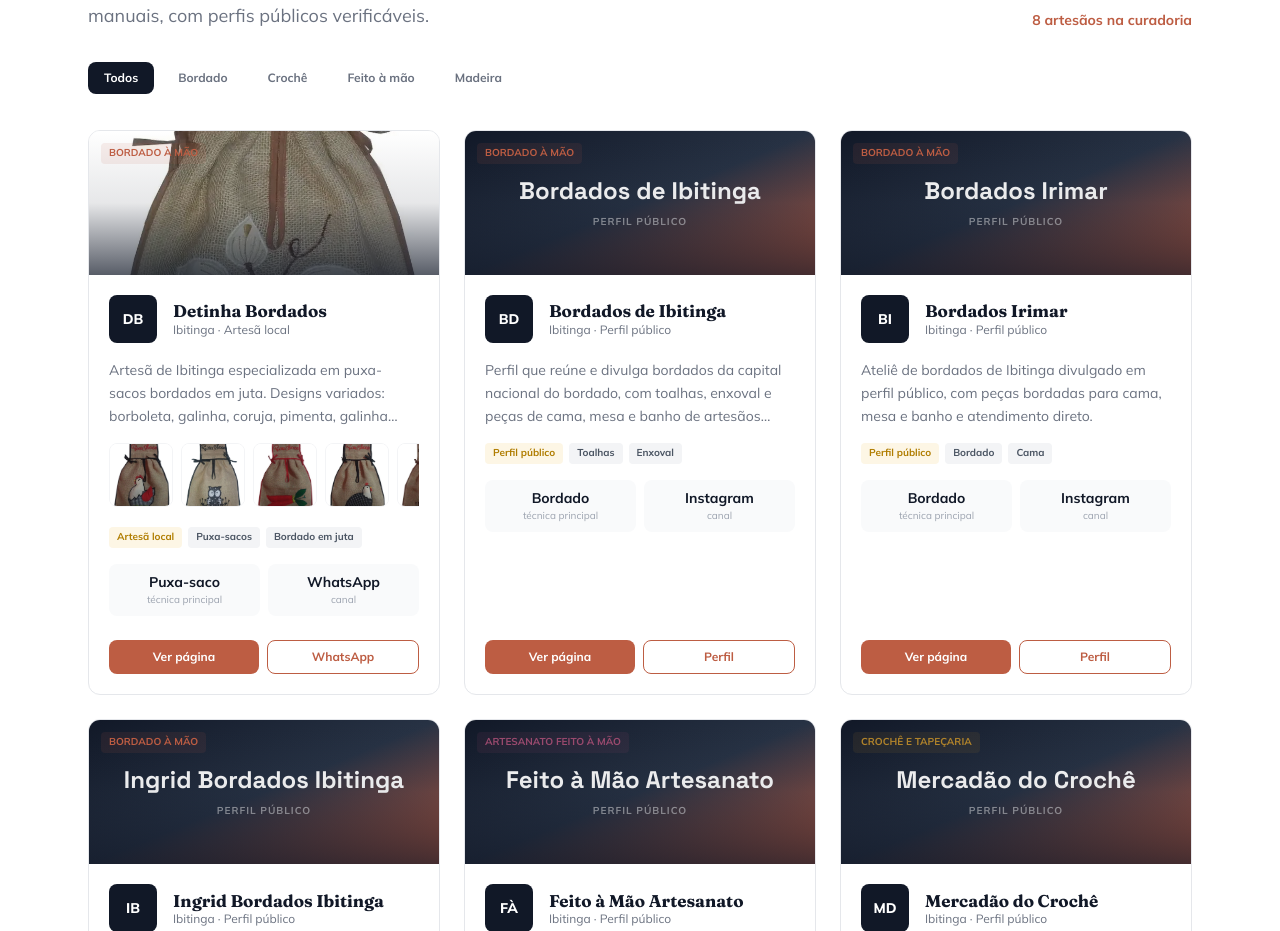
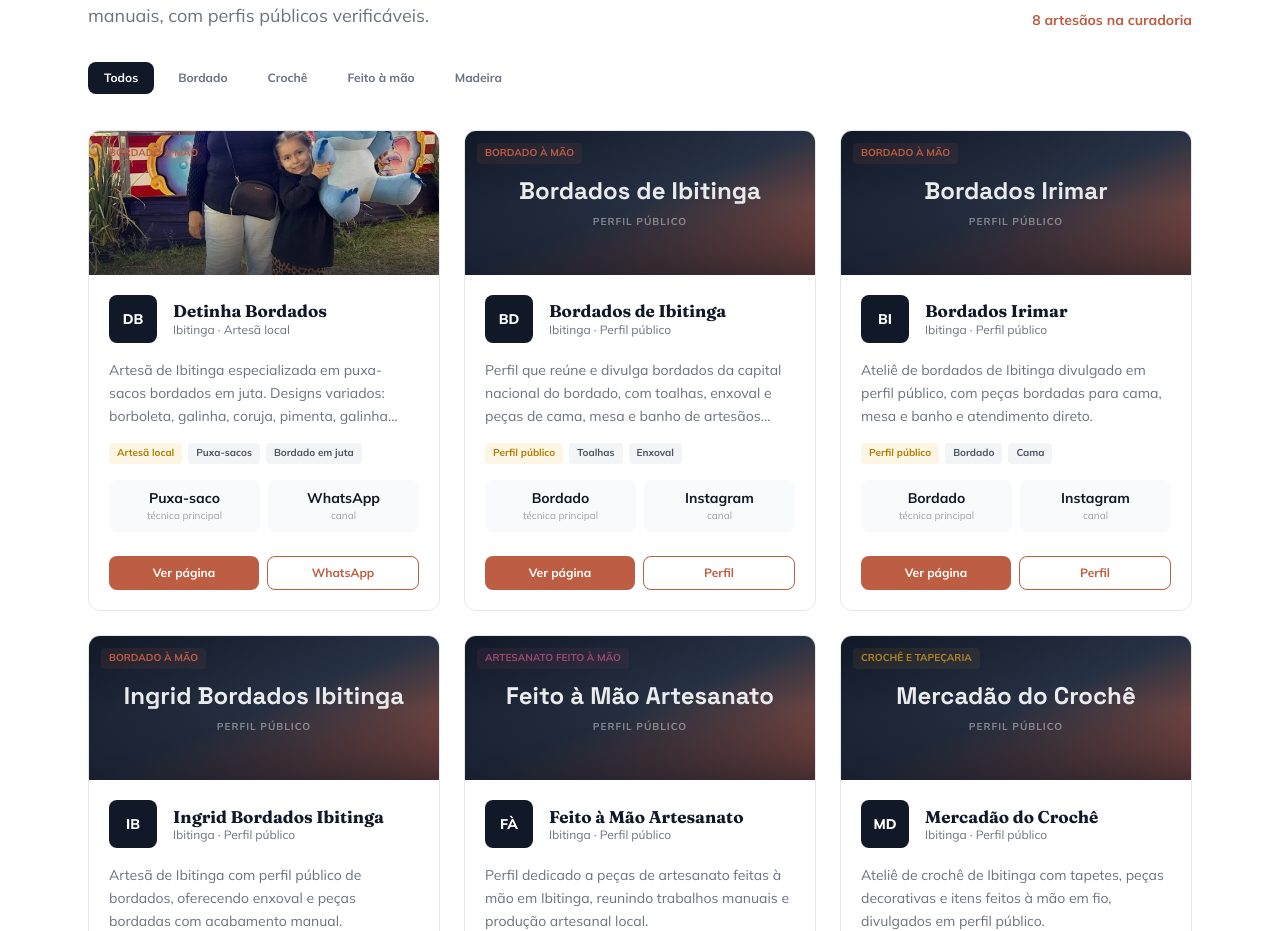
Before and after one commit to Pedro-Pizzi/ibitinga-ponto-a-ponto, a React (Vite) app: page / in a window 1280 px wide. Shown: the part 5447-6378 px from the top of the page. Built offline with nearby package versions, Linux system fonts and the light colour scheme.

Commit message:
fix(artesaos): foto pessoal Detinha na capa, galeria só no modal

```diff
--- a/src/components/Artesaos.jsx
+++ b/src/components/Artesaos.jsx
@@ -65,21 +65,6 @@ function CardArtesao({ artesao, onAbrir }) {
         </div>
 
         <p className="mb-4 text-sm leading-relaxed text-gray-500 line-clamp-3">{artesao.descricao}</p>
-
-        {/* Galeria de produtos dentro do card */}
-        {artesao.galeria && artesao.galeria.length > 0 && (
-          <div className="mb-4 flex gap-2 overflow-x-auto pb-1 no-scrollbar">
-            {artesao.galeria.map((img, i) => (
-              <img
-                key={i}
-                src={img}
-                alt={`Produto ${i + 1} de ${artesao.nome}`}
-                className="h-16 w-16 shrink-0 rounded-lg border border-gray-100 object-cover"
-                loading="lazy"
-              />
-            ))}
-          </div>
-        )}
 
         <div className="mb-4 flex flex-wrap gap-1.5">
           <span className="rounded bg-ouro/10 px-2 py-0.5 text-[10px] font-bold text-[#b07d00]">{artesao.selo}</span>
--- a/src/data/artesaos.js
+++ b/src/data/artesaos.js
@@ -37,7 +37,7 @@ export const artesaos = [
     especialidades: ['Puxa-sacos', 'Bordado em juta', 'Decoração'],
     bairro: 'Ibitinga',
     whatsapp: '5516991646397',
-    foto: './imagens/artesaos/detinha-bordados/D_NQ_NP_2X_639683-MLB44135495898_112020-F-puxa-saco-bordado-juta-promoco.webp',
+    foto: './imagens/artesaos/detinha-bordados/image.png',
     galeria: [
       './imagens/artesaos/detinha-bordados/D_NQ_NP_753685-MLB44135500913_112020-F.jpg',
       './imagens/artesaos/detinha-bordados/D_NQ_NP_801678-MLB44135511363_112020-F.jpg',
```
